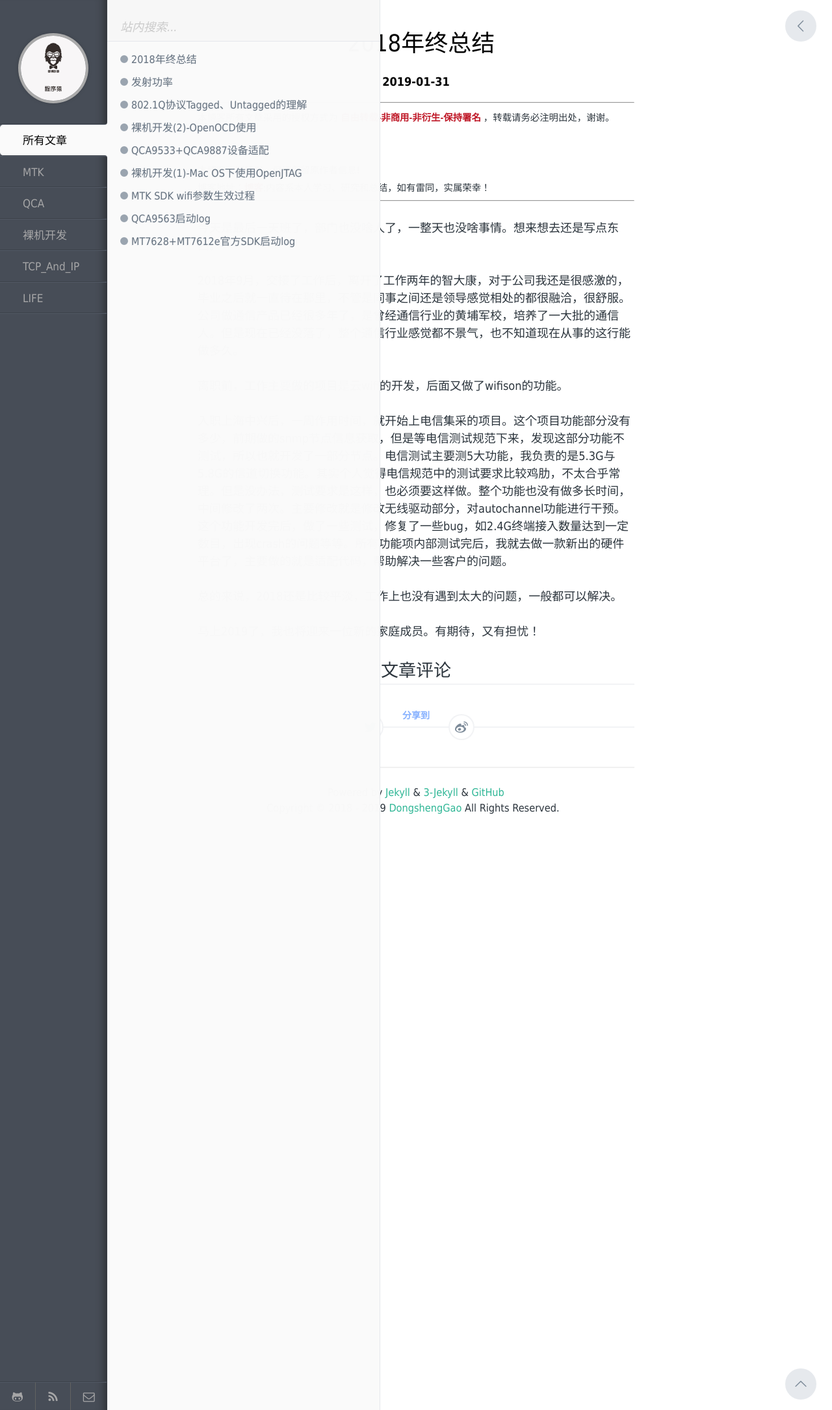
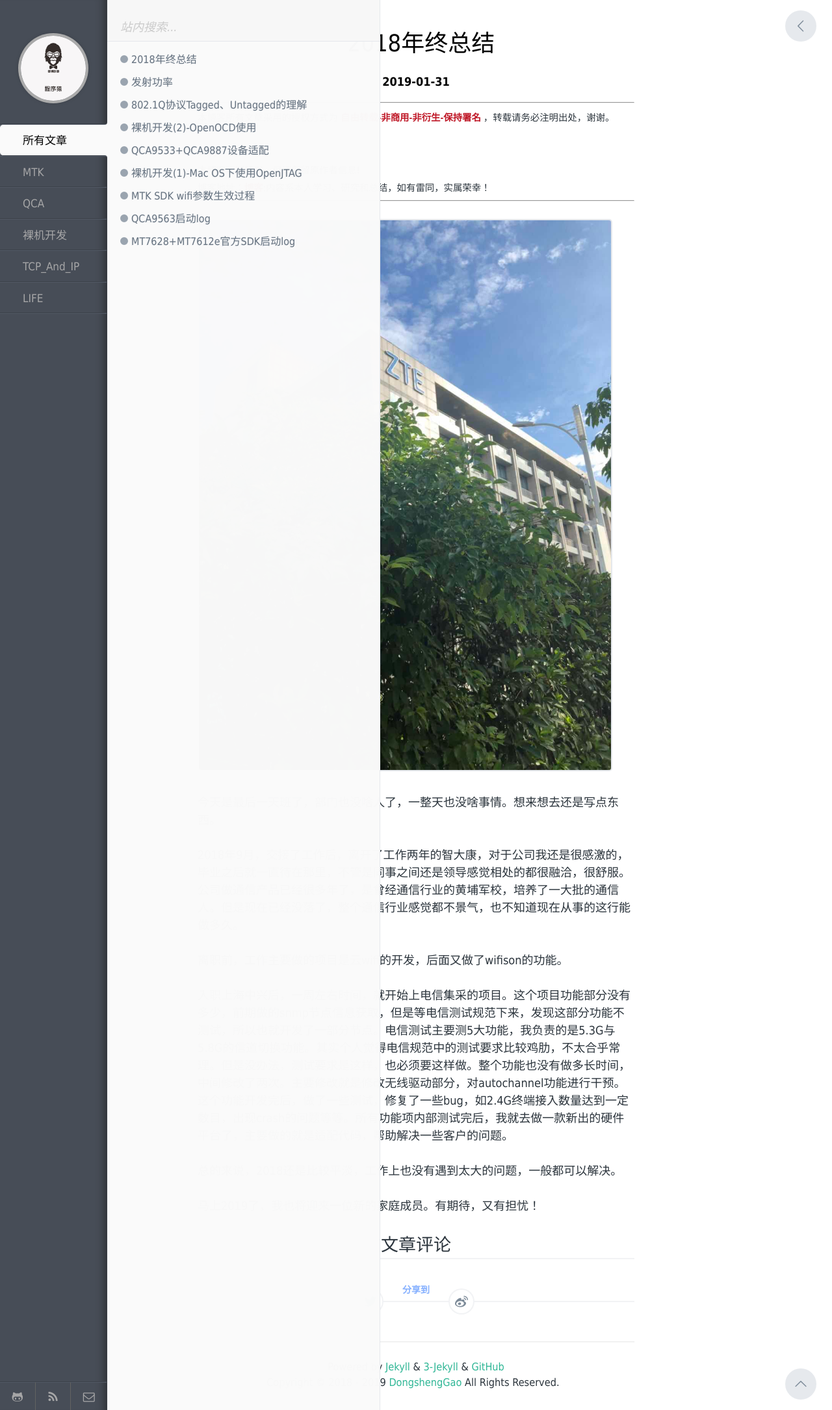
Before and after one commit to DawsenGao/DawsenGao.github.io, a Jekyll site: the page built from _posts/LIFE/2019-01-31-2018年终总结.md, in a window 1280 px wide. Shown: the whole page at 65% size. Built offline with Jekyll 4.4.1, drawn with Linux system fonts in a browser that asks for light colours; comment, search, counter and statistics services are not loaded.

Commit message:
add image

```diff
--- a/_posts/LIFE/2019-01-31-2018年终总结.md
+++ b/_posts/LIFE/2019-01-31-2018年终总结.md
@@ -5,13 +5,15 @@ description: 2018年终总结
 category: LIFE
 ---
 
+![logo](./images/2019-01-31-2018年终总结/logo.jpg)
+
 今天是最后一天班了，部门也没啥人了，一整天也没啥事情。想来想去还是写点东西。
 
 2018年9月，交接了工作后，离开了工作两年的智大康，对于公司我还是很感激的，毕业之后就一直待在那里，不管是同事之间还是领导感觉相处的都很融洽，很舒服。公司做通信产品已经很多年了，是曾经通信行业的黄埔军校，培养了一大批的通信人。但是现在已经没落了，整个通信行业感觉都不景气，也不知道现在从事的这行能做多久。
 
 离职前，工作主要做的项目是云wifi的开发，后面又做了wifison的功能。
 
-入职上海中兴后，一周作用时间，就开始上电信集采的项目。这个项目功能部分没有多少，前期做的snmp节点信息获取，但是等电信测试规范下来，发现这部分功能不测试，所以也就开发了一部分节点。电信测试主要测5大功能，我负责的是5.3G与5.8G的信道切换功能。其实个人觉得电信规范中的测试要求比较鸡肋，不太合乎常理。但是没办法，测试要求是这样，也必须要这样做。整个功能也没有做多长时间，中间修改了两次。主要修改就是修改无线驱动部分，对autochannel功能进行干预。这个功能开发完后，做了一些测试，修复了一些bug，如2.4G终端接入数量达到一定数目，出现crash的问题等等。所有功能项内部测试完后，我就去做一款新出的硬件平台了，主要做的就是适配代码，帮助解决一些客户的问题。
+入职上海中兴后，一周左右时间，就开始上电信集采的项目。这个项目功能部分没有多少，前期做的snmp节点信息获取，但是等电信测试规范下来，发现这部分功能不测试，所以也就开发了一部分节点。电信测试主要测5大功能，我负责的是5.3G与5.8G的信道切换功能。其实个人觉得电信规范中的测试要求比较鸡肋，不太合乎常理。但是没办法，测试要求是这样，也必须要这样做。整个功能也没有做多长时间，中间修改了两次。主要修改就是修改无线驱动部分，对autochannel功能进行干预。这个功能开发完后，做了一些测试，修复了一些bug，如2.4G终端接入数量达到一定数目，出现crash的问题等等。所有功能项内部测试完后，我就去做一款新出的硬件平台了，主要做的就是适配代码，帮助解决一些客户的问题。
 
 总的来说，2018还是比较平淡，工作上也没有遇到太大的问题，一般都可以解决。
 
```
Also changed, not shown: images/2019-01-31-2018年终总结/logo.jpg (added).
